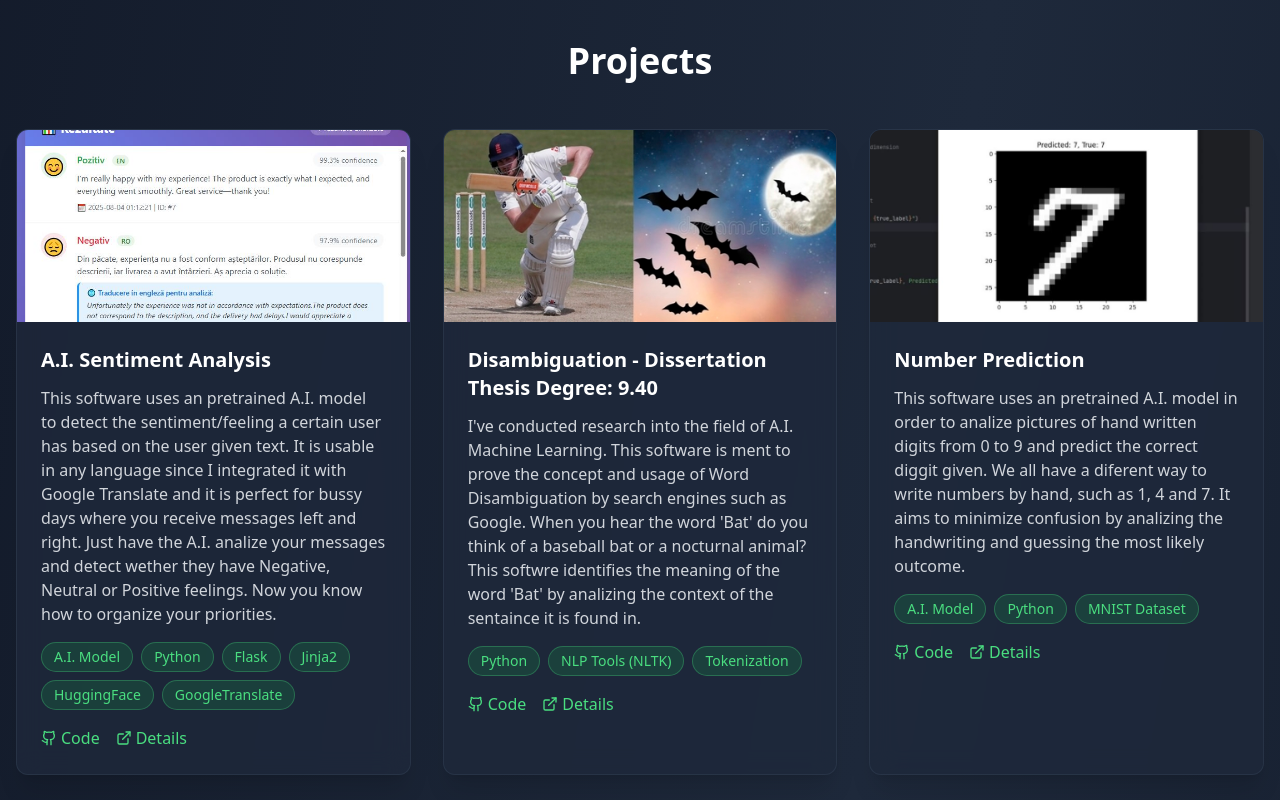
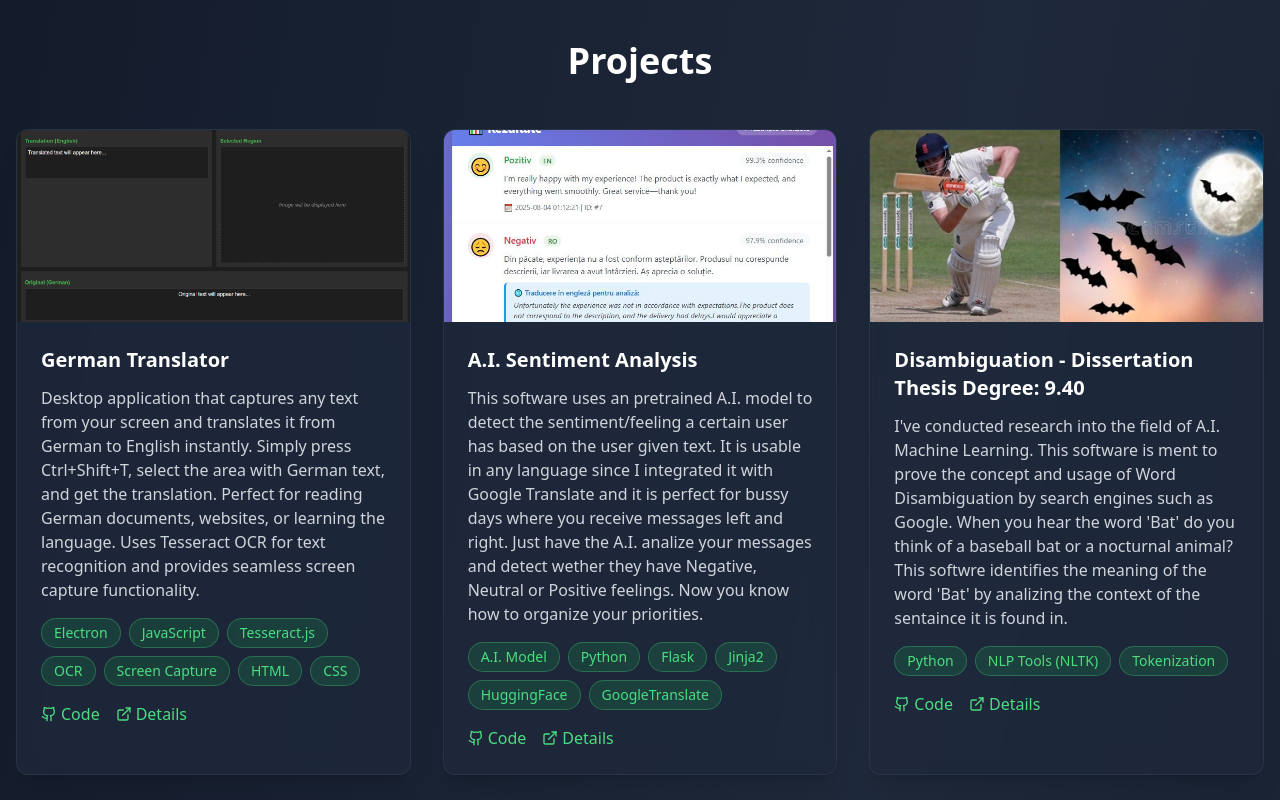
Before and after one commit to VladSoltaniuc/Personal-Website, a React (Create React App) app: page / in a window 1280 px wide. Shown: the part 1640-2440 px from the top of the page. Built offline with nearby package versions, Linux system fonts and the light colour scheme.

Commit message:
German-Translator proj update

```diff
--- a/src/App.tsx
+++ b/src/App.tsx
@@ -21,6 +21,15 @@ const Portfolio: React.FC = () => {
   const projects: Project[] = [
     {
       id: 1,
+      title: "German Translator",
+      description: "Desktop application that captures any text from your screen and translates it from German to English instantly. Simply press Ctrl+Shift+T, select the area with German text, and get the translation. Perfect for reading German documents, websites, or learning the language. Uses Tesseract OCR for text recognition and provides seamless screen capture functionality.",
+      technologies: ["Electron", "JavaScript", "Tesseract.js", "OCR", "Screen Capture", "HTML", "CSS"],
+      githubUrl: "https://github.com/VladSoltaniuc/german-translator",
+      detailsUrl: "https://github.com/VladSoltaniuc/german-translator#readme",
+      image: "/GermanTranslator.png"
+    },
+    {
+      id: 2,
       title: "A.I. Sentiment Analysis",
       description: "This software uses an pretrained A.I. model to detect the sentiment/feeling a certain user has based on the user given text. It is usable in any language since I integrated it with Google Translate and it is perfect for bussy days where you receive messages left and right. Just have the A.I. analize your messages and detect wether they have Negative, Neutral or Positive feelings. Now you know how to organize your priorities.",
       technologies: ["A.I. Model", "Python", "Flask", "Jinja2", "HuggingFace", "GoogleTranslate"],
@@ -29,7 +38,7 @@ const Portfolio: React.FC = () => {
       image: "/Sentiment.JPG"
     },
     {
-      id: 2,
+      id: 3,
       title: "Disambiguation - Dissertation Thesis Degree: 9.40",
       description: "I've conducted research into the field of A.I. Machine Learning. This software is ment to prove the concept and usage of Word Disambiguation by search engines such as Google. When you hear the word 'Bat' do you think of a baseball bat or a nocturnal animal? This softwre identifies the meaning of the word 'Bat' by analizing the context of the sentaince it is found in.",
       technologies: ["Python", "NLP Tools (NLTK)", "Tokenization"],
@@ -38,7 +47,7 @@ const Portfolio: React.FC = () => {
       image: "/Animal-Obiect.jpg"
     },
     {
-      id: 3,
+      id: 4,
       title: "Number Prediction",
       description: "This software uses an pretrained A.I. model in order to analize pictures of hand written digits from 0 to 9 and predict the correct diggit given. We all have a diferent way to write numbers by hand, such as 1, 4 and 7. It aims to minimize confusion by analizing the handwriting and guessing the most likely outcome.",
       technologies: ["A.I. Model", "Python", "MNIST Dataset"],
@@ -48,14 +57,14 @@ const Portfolio: React.FC = () => {
     },
 
     {
-      id: 4,
+      id: 5,
       title: "Security Tracker",
       description: "Software designed to organize and catalogue, events, planning and resources, featuring interactive maps and data vizualization. Me and the team had to develop this project completely offline, working from within the office designated by our contractor, which proved it's own set of chalanges. I loved working on this project.",
       technologies: [".Net", "C#", "API", "MongoDB", "Leaflet", "OpenStreetMap", "HTML", "JavaScript", "CSS"],
       image: "/Confidential.png"
     },
     {
-      id: 5,
+      id: 6,
       title: "Amazon Price Checker",
       description: "Software that checks Amazon price listings for the selected item. When the item goes below a certain choosen value, the user is informed via email of the oprotunity to buy at a low price. I was researching inflation and price fluctuation, which gave me this idea. I see an similar opportunity here for Food Ordering Apps.",
       technologies: ["JavaScript", "Mailchimp"],
@@ -64,14 +73,14 @@ const Portfolio: React.FC = () => {
       image: "/EmailReciverContents.jpeg"
     },
     {
-      id: 6,
+      id: 7,
       title: "University Microservices",
       description: "University management system, with features such as: enrollment, student dashboard, professor administration, scheduler, notifications, Import/Export etc. Extensive number of API routes using the Next.js standard and TypeORM conventions. This app covers everything related to an University's flow of work.",
       technologies: ["Nest.js", "Next.js", "TypeORM", "Typescript", "API", "PostgreSQL"],
       image: "/Confidential.png"
     },
     {
-      id: 7,
+      id: 8,
       title: "Weather APP",
       description: "Software for checking the temperature, chances of rain and wind-speed in real time. Using Open Weather API, which gathers data live from weather stations. It features a Select2 type searchbox that allows the user to search by city name.",
       technologies: ["OpenWeatherMap API", "HTML", "JavaScript", "CSS"],
@@ -80,21 +89,21 @@ const Portfolio: React.FC = () => {
       image: "/Weather APP.jpeg"
     },
     {
-      id: 8,
+      id: 9,
       title: "Sales CRM",
       description: "Cloud Software designed to help companies organize their large amount of data. Offering multi-tennant Invoicing, Stocks, Finance, Notifications, Logs, Import/Export etc. Featuring modularized sections that can be enable/disabled based on user requirements via roles and permissions.",
       technologies: [".Net", "C#", "API", "SQL", "HTML", "JavaScript", "CSS"],
       image: "/Confidential.png"
     },
     {
-      id: 9,
+      id: 10,
       title: "Car Helper",
       description: "Cloud Software designed to manage Car information, such as distance traveled, plate number, VIN and repair history. It comes integrated with the official API given by the car administrative association, which requires auto service owners to share car information.",
       technologies: [".Net", "C#", "API", "HTML", "SQL", "JavaScript", "CSS"],
       image: "/Confidential.png"
     },
     {
-      id: 10,
+      id: 11,
       title: "Area31",
       description: "Award winning project made for 3ITC's programmers contest. It features a laser gun that interacts differently based on the surface you shoot at. After introducing the player through a short tutorial, you are faced with a series of puzzles where you have to use your wit and imagination to pass. Can you succeed? More importantly, will you find the hidden Golden Trophy? Click on 'Details' for dowload instructions.",
       technologies: ["Unreal Engine 4", "UE Build System", "Blueprints"],
@@ -103,7 +112,7 @@ const Portfolio: React.FC = () => {
       image: "/Area1.jpg"
     },
     {
-      id: 11,
+      id: 12,
       title: "Cubsain",
       description: "A race against time, a game where you play as a cube traveling through an unknown land of obstacles and rewards. Will you reach the end until the time runs out? Good luck! Click on 'Details' and then 'View raw' to dowload the installer.",
       technologies: ["Unity 2020.3", "C#"],
@@ -112,7 +121,7 @@ const Portfolio: React.FC = () => {
       image: "/Cubesain.jpg"
     },
     {
-      id: 11,
+      id: 13,
       title: "Coming Soon",
       description: "-----------------------------------------------------------------------------------------------------------------------------------------------------------------------------------------------------------------------------------------------------------------------------------",
       technologies: [],
--- a/tsconfig.json
+++ b/tsconfig.json
@@ -18,7 +18,8 @@
     "resolveJsonModule": true,
     "isolatedModules": true,
     "noEmit": true,
-    "jsx": "react-jsx"
+    "jsx": "react-jsx",
+    "types": []
   },
   "include": [ "src" ]
 }
```
Also changed, not shown: package.json (+11 -1 lines), public/GermanTranslator.png (added), 1 other file (tests, documents, lock files or other folders).
